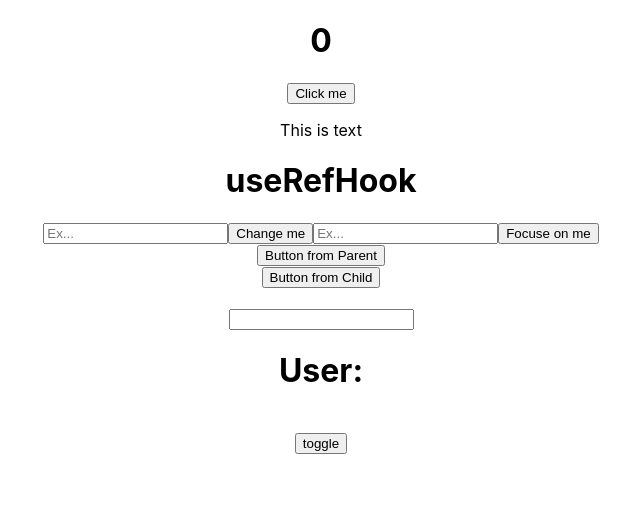
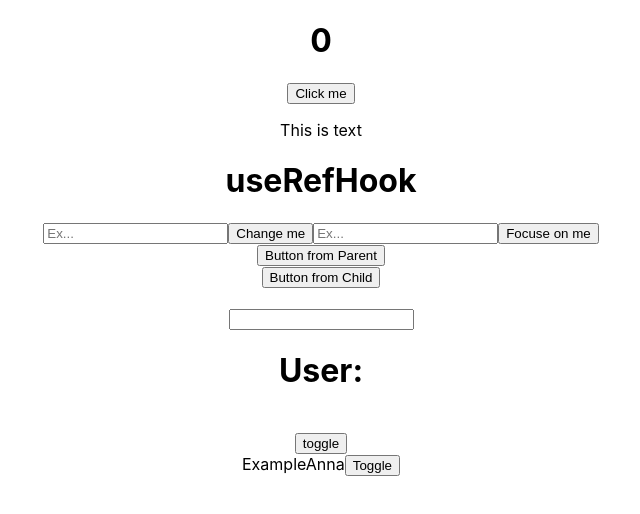
Before and after one commit to AnnaFridman2512/react-practise-advanced, a React (Create React App) app: page / in a window 1280 px wide. Shown: the top 514 px of the page, without its empty margins (319-959 px from the left). Built offline with nearby package versions, Linux system fonts and the light colour scheme; no server answers.

Commit message:
useCallback example component added

```diff
--- a/src/App.js
+++ b/src/App.js
@@ -5,7 +5,7 @@ import UseRefHook from './components/useRefHook';
 import Parent from './components/useImperativeHandle/Parent.js';
 import UseContextHook from './components/useContext/useContextHook.js';
 import UseMemoHook from './components/useMemoHook.js';
-
+import UseCallbackHook from './components/useCalbackHook/UseCalbackHook.js';
 function App() {
   return (
     <div className="App">
@@ -17,6 +17,8 @@ function App() {
       <UseContextHook />
       <br/>
       <UseMemoHook />
+      <br/>
+      <UseCallbackHook />
     </div>
   );
 }
--- /dev/null
+++ b/src/components/useCalbackHook/Child.js
@@ -0,0 +1,17 @@
+import React, {useCallback, useEffect, useState} from 'react';
+
+
+
+export default function Child ({returnComment}){
+    useEffect(()=>{
+        console.log("Func was called");
+    }, [returnComment])
+
+    return (
+        <>
+
+        {returnComment("Anna")}
+
+        </>
+    )
+}
--- /dev/null
+++ b/src/components/useCalbackHook/UseCalbackHook.js
@@ -0,0 +1,29 @@
+import React, {useCallback, useState} from 'react';
+import Child from './Child.js';
+
+
+export default function UseCallbackHook(){
+    const [toggle, setToggle] = useState(false);
+    const [data, setData] = useState("Example");
+
+    //Call this func only when "data changes"
+    const returnComment = useCallback((name) => {
+        return data + name;
+    }, [data]);
+
+
+
+    return (
+        <>
+            <Child returnComment = {returnComment} />
+            <button onClick = {() => {
+                setToggle(!toggle);
+            }}
+            >
+                {" "}
+                Toggle
+            </button>
+            {toggle && <h1> toggle</h1>}
+        </>
+    )
+}
--- a/src/components/useMemoHook.js
+++ b/src/components/useMemoHook.js
@@ -25,6 +25,7 @@ export default function UseMemoHook(){
         return longestName;
     }
 
+    //we can store the value that comes from the function
     const getLongestname = useMemo(() => findLongestName(data), [data])
 
 
```
